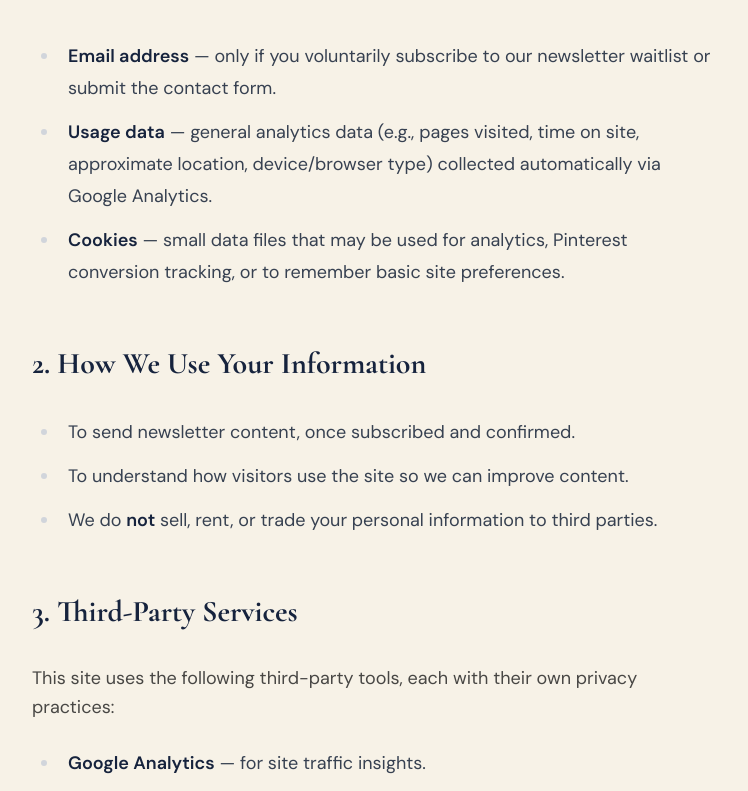
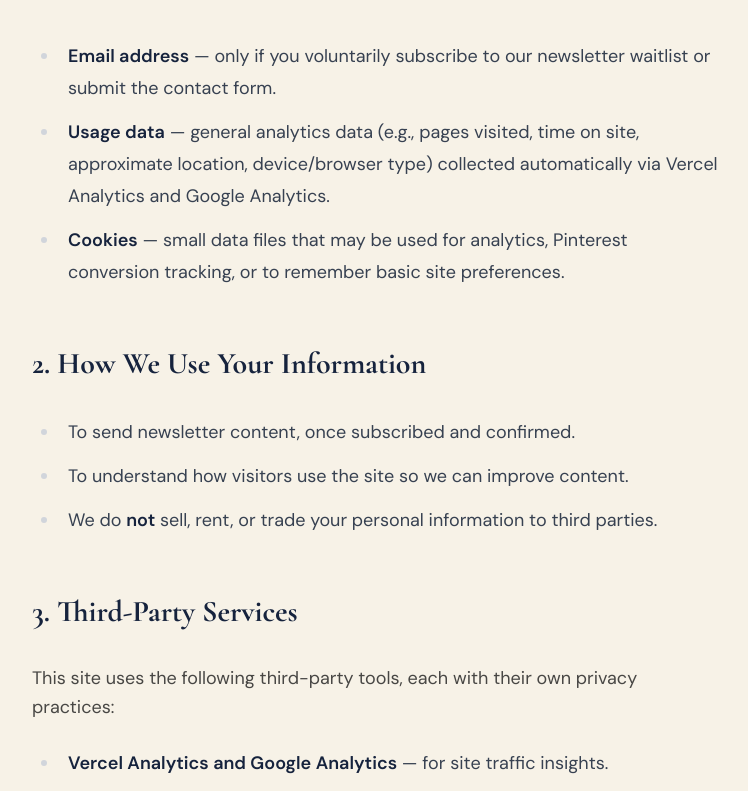
Before and after one commit to Ak-Lexzy1/Scarcity-to-Sovereignty-, a Next.js app: page /privacy-policy in a window 1280 px wide. Shown: the part 489-1280 px from the top of the page, without its empty margins (264-1012 px from the left). Built offline with nearby package versions, Linux system fonts and the light colour scheme.

Commit message:
Update privacy policy description and analytics tools

```diff
--- a/src/app/privacy-policy/page.tsx
+++ b/src/app/privacy-policy/page.tsx
@@ -2,7 +2,7 @@ import type { Metadata } from "next";
 
 export const metadata: Metadata = {
   title: "Privacy Policy",
-  description: "Privacy policy for Scarcity to Sovereignty.",
+  description: "Privacy policy for Scarcity 2 Sovereignty.",
 };
 
 export default function PrivacyPolicyPage() {
@@ -32,7 +32,7 @@ export default function PrivacyPolicyPage() {
           <li>
             <strong>Usage data</strong> — general analytics data (e.g., pages visited, time on
             site, approximate location, device/browser type) collected automatically via
-            Google Analytics.
+            Vercel Analytics and Google Analytics.
           </li>
           <li>
             <strong>Cookies</strong> — small data files that may be used for analytics, Pinterest
@@ -54,7 +54,7 @@ export default function PrivacyPolicyPage() {
         </p>
         <ul>
           <li>
-            <strong>Google Analytics</strong> — for site traffic insights.
+            <strong>Vercel Analytics and Google Analytics</strong> — for site traffic insights.
           </li>
           <li>
             <strong>Kit (ConvertKit)</strong> — for newsletter waitlist management.
```
